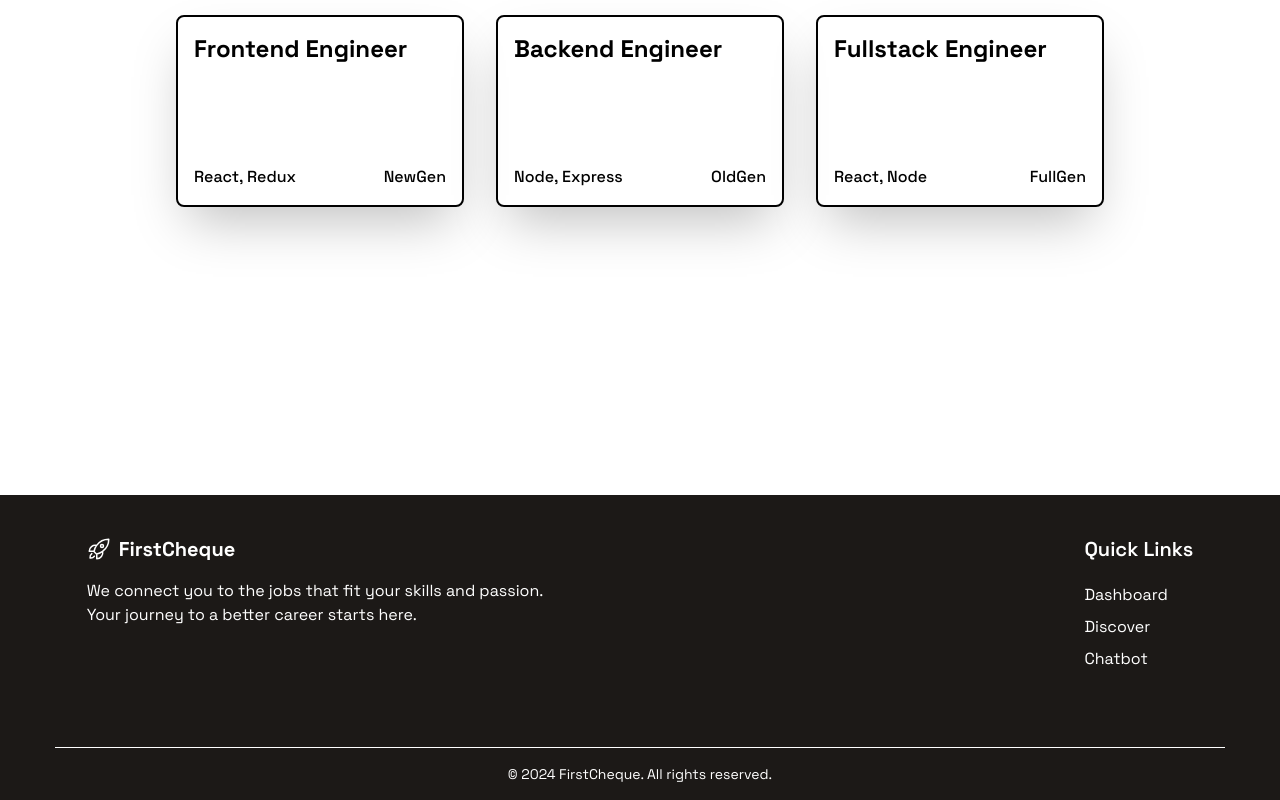
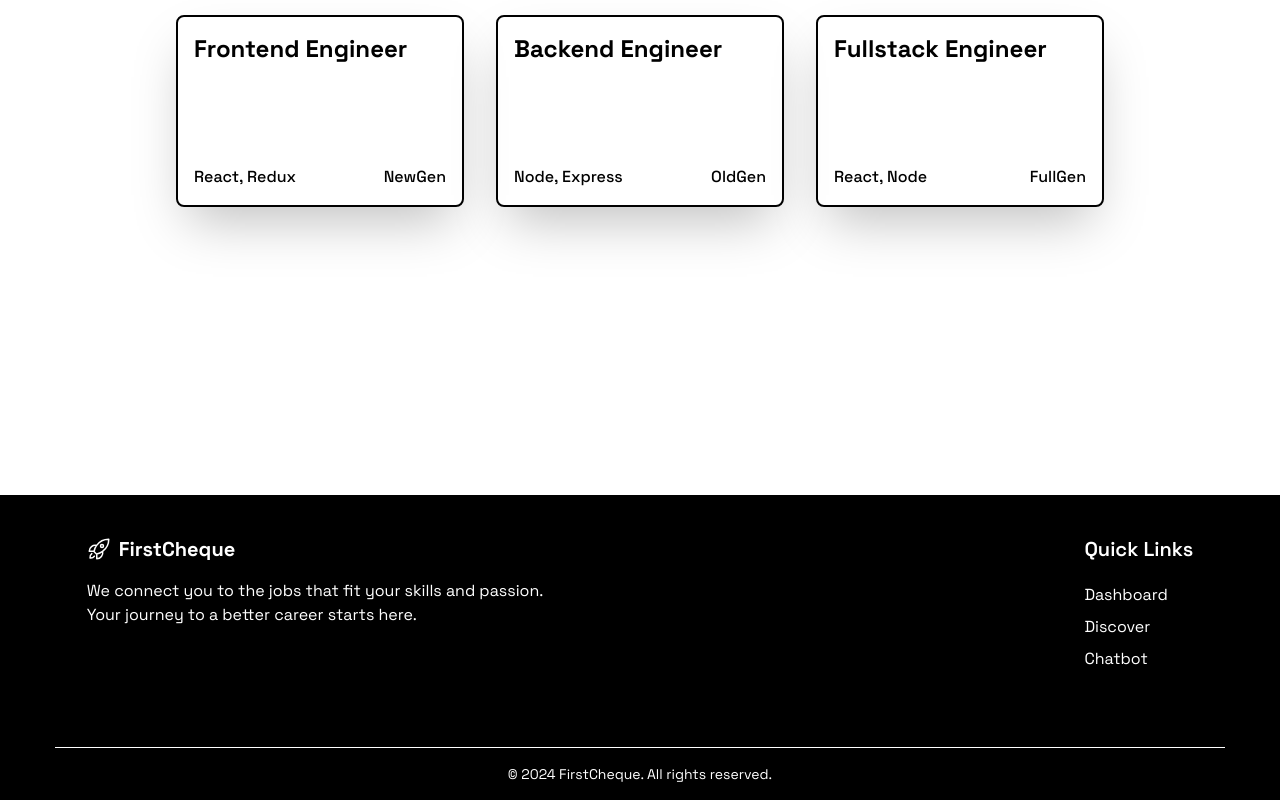
Before and after one commit to schnell-sih/firstcheque, a Next.js app: page / in a window 1280 px wide. Shown: the part 777-1577 px from the top of the page. Built offline with nearby package versions, Linux system fonts and the light colour scheme.

Commit message:
feat: change footer color

```diff
--- a/src/components/Footer.tsx
+++ b/src/components/Footer.tsx
@@ -6,7 +6,7 @@ const Footer = () => {
   if (!user) return null; // Return null if user is null or undefined
 
   return (
-    <footer className="mt-16  w-full bg-stone-900 text-white py-4 px-6">
+    <footer className="mt-16 w-full bg-black text-white py-4 px-6">
       <div className="flex flex-col mb-12 md:flex-row justify-between w-[95%] mx-auto py-6">
         <div className="w-full md:w-1/2 ml-8">
           <div className="flex items-center gap-2 mb-4">
```
